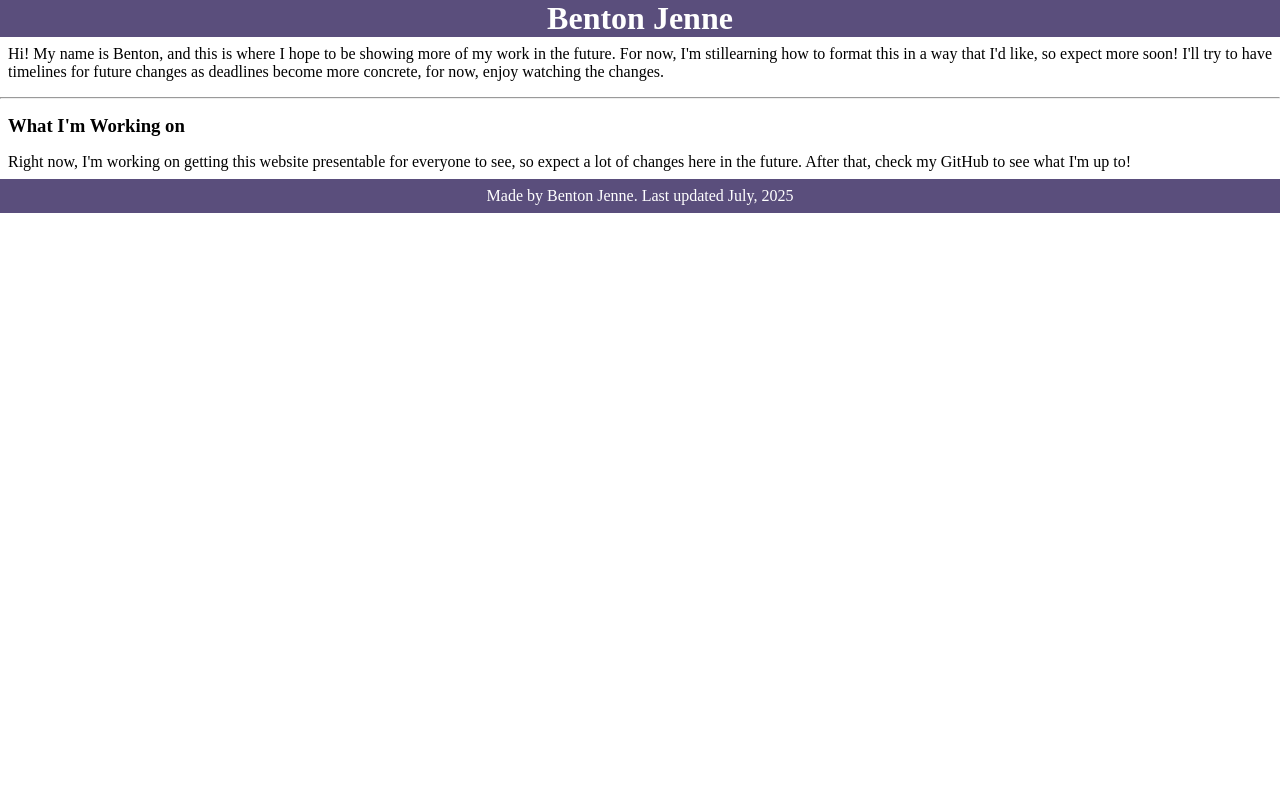
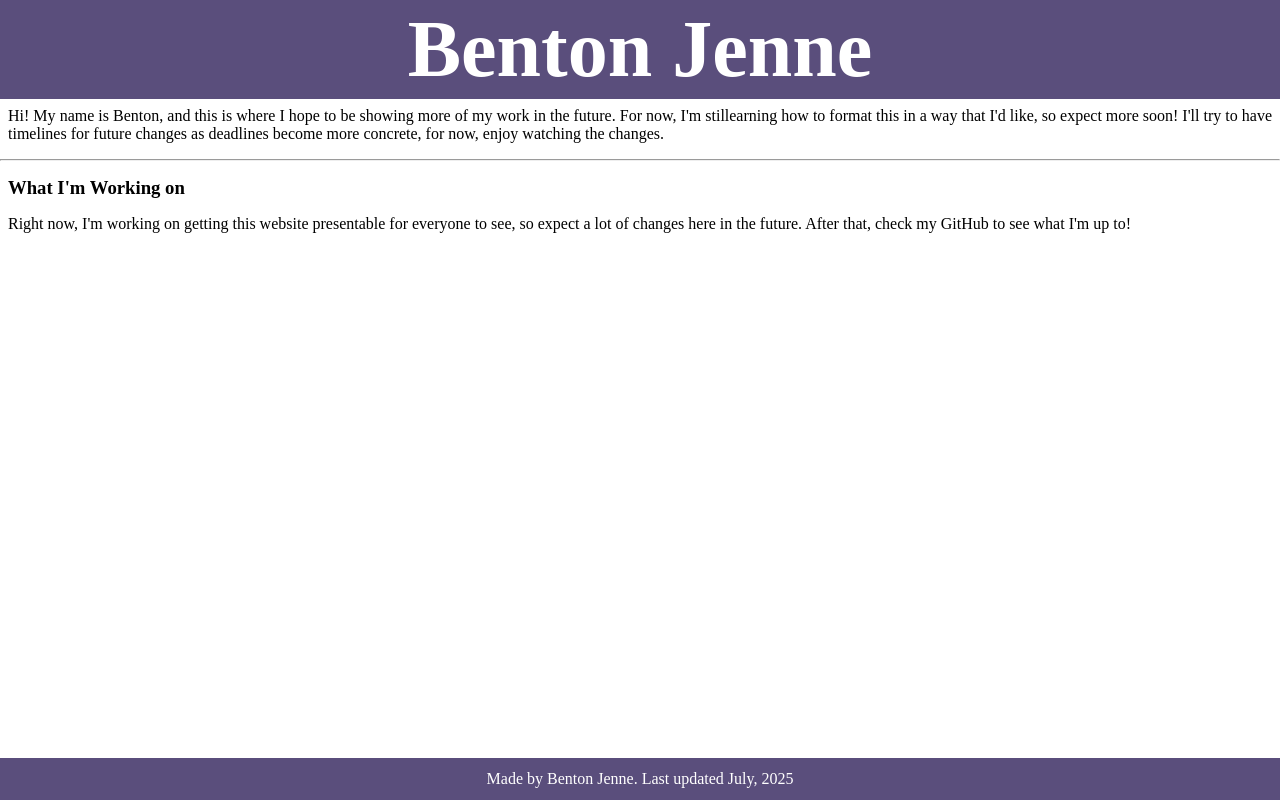
Before and after one commit to BJenne87/personal-website, a React (Create React App) app: page / in a window 1280 px wide. Built offline with nearby package versions, Linux system fonts and the light colour scheme.

Commit message:
Added flexbox to have the page fit the screen

```diff
--- a/src/App.css
+++ b/src/App.css
@@ -0,0 +1,9 @@
+.layout {
+    display: flex;
+    flex-direction: column;
+    min-height: 100vh;
+}
+
+main{
+    flex: 1;
+}
--- a/src/App.jsx
+++ b/src/App.jsx
@@ -5,13 +5,13 @@ import './App.css'
 
 function App() {
     return(
-       <>
+       <div className='layout'>
         <Header/>
-       <main>
-       <Body/>
-       </main>
-       <Footer/>
-       </>
+        <main>
+        <Body/>
+        </main>
+        <Footer/>
+       </div>
     )
 }
 
--- a/src/Components/Footer.css
+++ b/src/Components/Footer.css
@@ -3,4 +3,5 @@ footer {
     color: white;
     justify-items: center;
     align-items: center;
+    padding: .25rem;
 }
--- a/src/Components/Header.css
+++ b/src/Components/Header.css
@@ -1,6 +1,12 @@
 header {
+    position: sticky;
     background-color: var(--background);
     color: white;
     text-align: center;
     align-items: center;
 }
+
+h1 {
+    font-size: 5rem;
+    padding: .25rem;
+}
```
Also changed, not shown: src/index.css (line endings or trailing spaces).
